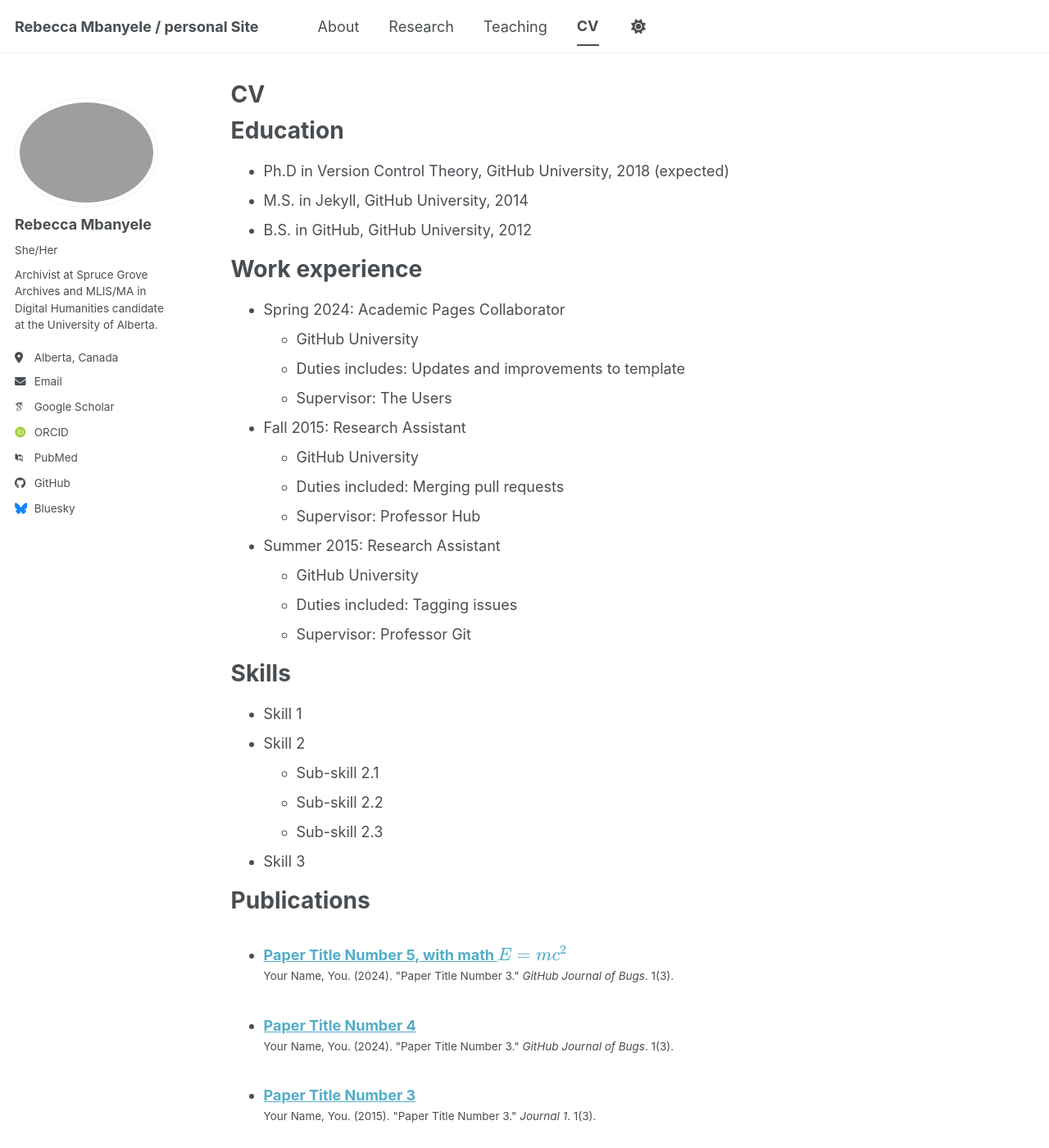
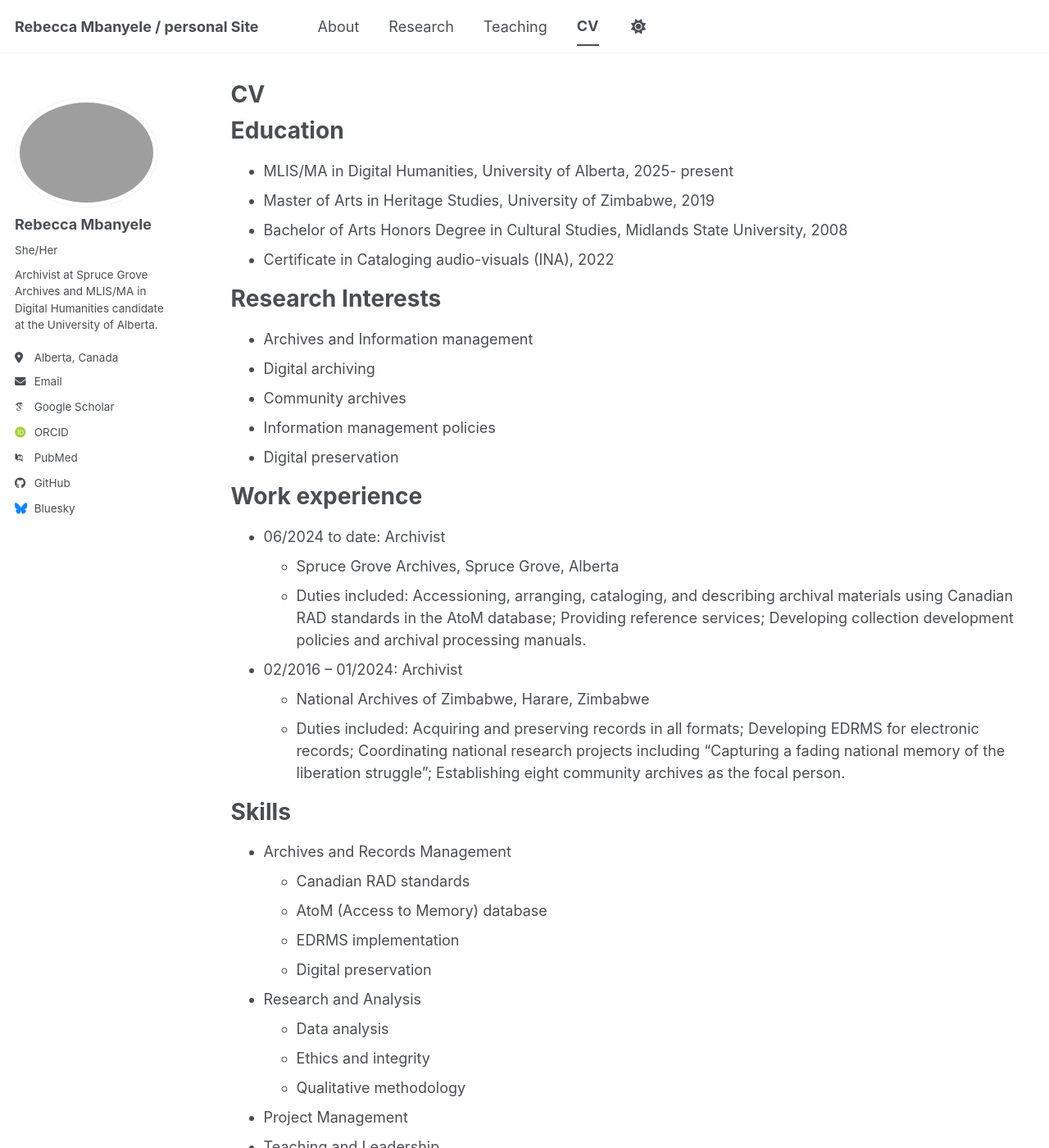
Before and after one commit to rmbanyel/About, a Jekyll site: the page built from _pages/cv.md, in a window 1280 px wide and 1400 px high. Shown: the whole window at 82% size. Built offline with Jekyll 4.4.1, drawn with Linux system fonts in a browser that asks for light colours; some web fonts are replaced; a script bundle is joined from its source files by our own code; library files that are not in the unit come from our copies; some of the changed text lies outside the part shown.

Commit message:
Update cv.md

```diff
--- a/_pages/cv.md
+++ b/_pages/cv.md
@@ -11,47 +11,53 @@ redirect_from:
 
 Education
 ======
-* Ph.D in Version Control Theory, GitHub University, 2018 (expected)
-* M.S. in Jekyll, GitHub University, 2014
-* B.S. in GitHub, GitHub University, 2012
+* MLIS/MA in Digital Humanities, University of Alberta, 2025- present
+* Master of Arts in Heritage Studies, University of Zimbabwe, 2019
+* Bachelor of Arts Honors Degree in Cultural Studies, Midlands State University, 2008
+* Certificate in Cataloging audio-visuals (INA), 2022
+
+Research Interests
+======
+* Archives and Information management
+* Digital archiving
+* Community archives
+* Information management policies
+* Digital preservation
 
 Work experience
 ======
-* Spring 2024: Academic Pages Collaborator
-  * GitHub University
-  * Duties includes: Updates and improvements to template
-  * Supervisor: The Users
+* 06/2024 to date: Archivist
+  * Spruce Grove Archives, Spruce Grove, Alberta
+  * Duties included: Accessioning, arranging, cataloging, and describing archival materials using Canadian RAD standards in the AtoM database; Providing reference services; Developing collection development policies and archival processing manuals.
 
-* Fall 2015: Research Assistant
-  * GitHub University
-  * Duties included: Merging pull requests
-  * Supervisor: Professor Hub
-
-* Summer 2015: Research Assistant
-  * GitHub University
-  * Duties included: Tagging issues
-  * Supervisor: Professor Git
+* 02/2016 – 01/2024: Archivist
+  * National Archives of Zimbabwe, Harare, Zimbabwe
+  * Duties included: Acquiring and preserving records in all formats; Developing EDRMS for electronic records; Coordinating national research projects including "Capturing a fading national memory of the liberation struggle"; Establishing eight community archives as the focal person.
 
 Skills
 ======
-* Skill 1
-* Skill 2
-  * Sub-skill 2.1
-  * Sub-skill 2.2
-  * Sub-skill 2.3
-* Skill 3
+* Archives and Records Management
+  * Canadian RAD standards
+  * AtoM (Access to Memory) database
+  * EDRMS implementation
+  * Digital preservation
+* Research and Analysis
+  * Data analysis
+  * Ethics and integrity
+  * Qualitative methodology
+* Project Management
+* Teaching and Leadership
 
-Publications
+Publications and Conferences
 ======
   <ul>{% for post in site.publications reversed %}
     {% include archive-single-cv.html %}
   {% endfor %}</ul>
 
-Talks
-======
-  <ul>{% for post in site.talks reversed %}
-    {% include archive-single-talk-cv.html  %}
-  {% endfor %}</ul>
+* Upcoming: The internal fractures: Addressing archival silences in community archives. ASA Conference, May 2026.
+* Preserving the documentary heritage of marginalized cultural groups in Zimbabwe. Archives and Records Association of Zimbabwe Conference, 2023.
+* Establishing a lasting solution to collection development policy: Challenges for Audiovisual Archives to enhance access. ESARBICA Conference, Malawi, 2017.
+* The management of oral history collections in a digitally changing era: A case of the National Archives of Zimbabwe. MA Thesis, 2019.
 
 Teaching
 ======
@@ -59,6 +65,12 @@ Teaching
     {% include archive-single-cv.html %}
   {% endfor %}</ul>
 
+* 2022 – 2023: Instructor (Part-time)
+  * University of Zimbabwe
+  * Duties included: Assisting undergraduate students with projects and research on records and cultural heritage; collaborating with lecturers to expand the knowledge base for information management.
+
 Service and leadership
 ======
-* Currently signed in to 43 different slack teams
+* Community Archives Focal Person for the establishment of eight regional archives in Zimbabwe.
+* Managing oral history projects at National Archives of Zimbabwe
+* Training lead for volunteers on archival standards and records management at Spruce Grove Archives.
```
